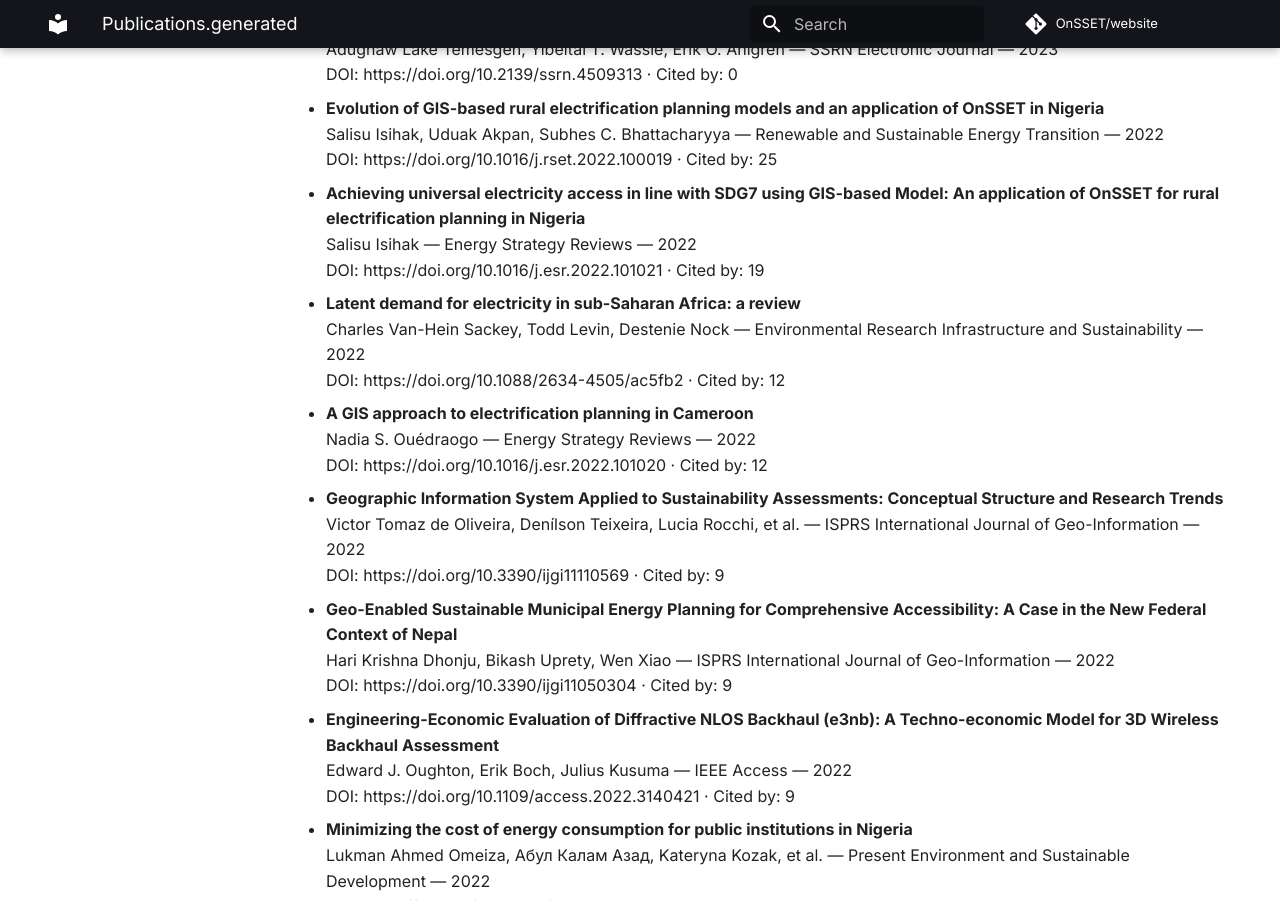
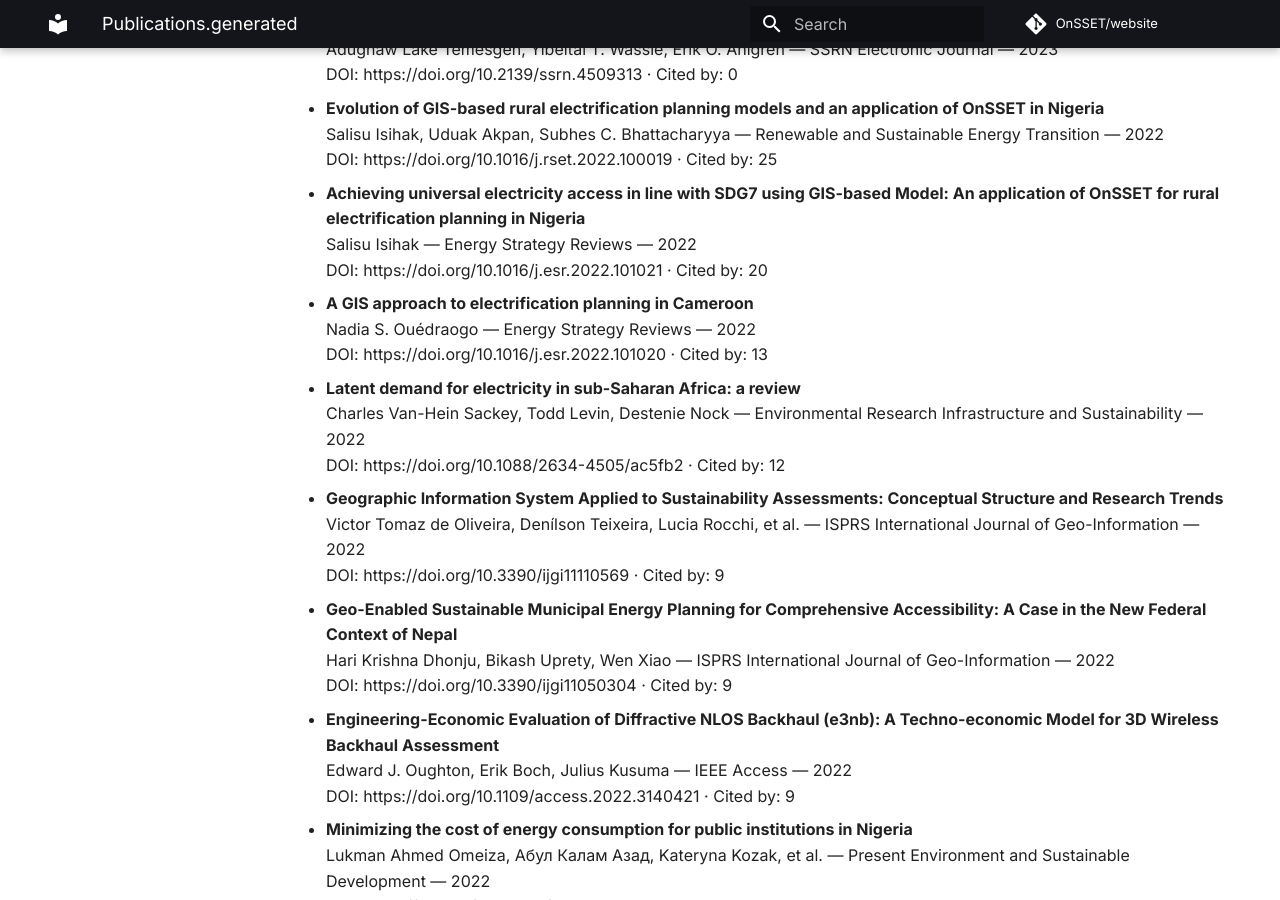
Before and after one commit to OnSSET/website, an MkDocs documentation site: the page built from docs/publications.generated.md, in a window 1280 px wide and 900 px high, scrolled down 10592 px. Built offline with MkDocs 1.6.1 and Material for MkDocs 9.7.7, drawn with Linux system fonts in a browser that asks for light colours; comment, search, counter and statistics services are not loaded; some of the changed text lies outside the part shown.

Commit message:
Auto-update publications

```diff
--- a/docs/publications.generated.md
+++ b/docs/publications.generated.md
@@ -20,11 +20,11 @@ No results found.
 
 - **Strategic Roadmap for Universal Electricity Access in Myanmar**
   Myoe Myint — Zenodo (CERN European Organization for Nuclear Research) — 2026
-  DOI: https://doi.org/10.5281/zenodo.18503502 · Cited by: 0
+  DOI: https://doi.org/10.5281/zenodo.18503428 · Cited by: 0
 
 - **Strategic Roadmap for Universal Electricity Access in Myanmar**
   Myoe Myint — Zenodo (CERN European Organization for Nuclear Research) — 2026
-  DOI: https://doi.org/10.5281/zenodo.18503428 · Cited by: 0
+  DOI: https://doi.org/10.5281/zenodo.18503502 · Cited by: 0
 
 - **Strategic Roadmap for Universal Electricity Access in Myanmar**
   Myoe Myint — Zenodo (CERN European Organization for Nuclear Research) — 2026
@@ -436,15 +436,15 @@ No results found.
 
 - **Achieving universal electricity access in line with SDG7 using GIS-based Model: An application of OnSSET for rural electrification planning in Nigeria**
   Salisu Isihak — Energy Strategy Reviews — 2022
-  DOI: https://doi.org/10.1016/j.esr.2022.101021 · Cited by: 19
+  DOI: https://doi.org/10.1016/j.esr.2022.101021 · Cited by: 20
+
+- **A GIS approach to electrification planning in Cameroon**
+  Nadia S. Ouédraogo — Energy Strategy Reviews — 2022
+  DOI: https://doi.org/10.1016/j.esr.2022.101020 · Cited by: 13
 
 - **Latent demand for electricity in sub-Saharan Africa: a review**
   Charles Van-Hein Sackey, Todd Levin, Destenie Nock — Environmental Research Infrastructure and Sustainability — 2022
   DOI: https://doi.org/10.1088/2634-4505/ac5fb2 · Cited by: 12
-
-- **A GIS approach to electrification planning in Cameroon**
-  Nadia S. Ouédraogo — Energy Strategy Reviews — 2022
-  DOI: https://doi.org/10.1016/j.esr.2022.101020 · Cited by: 12
 
 - **Geographic Information System Applied to Sustainability Assessments: Conceptual Structure and Research Trends**
   Victor Tomaz de Oliveira, Denílson Teixeira, Lucia Rocchi, et al. — ISPRS International Journal of Geo-Information — 2022
```
